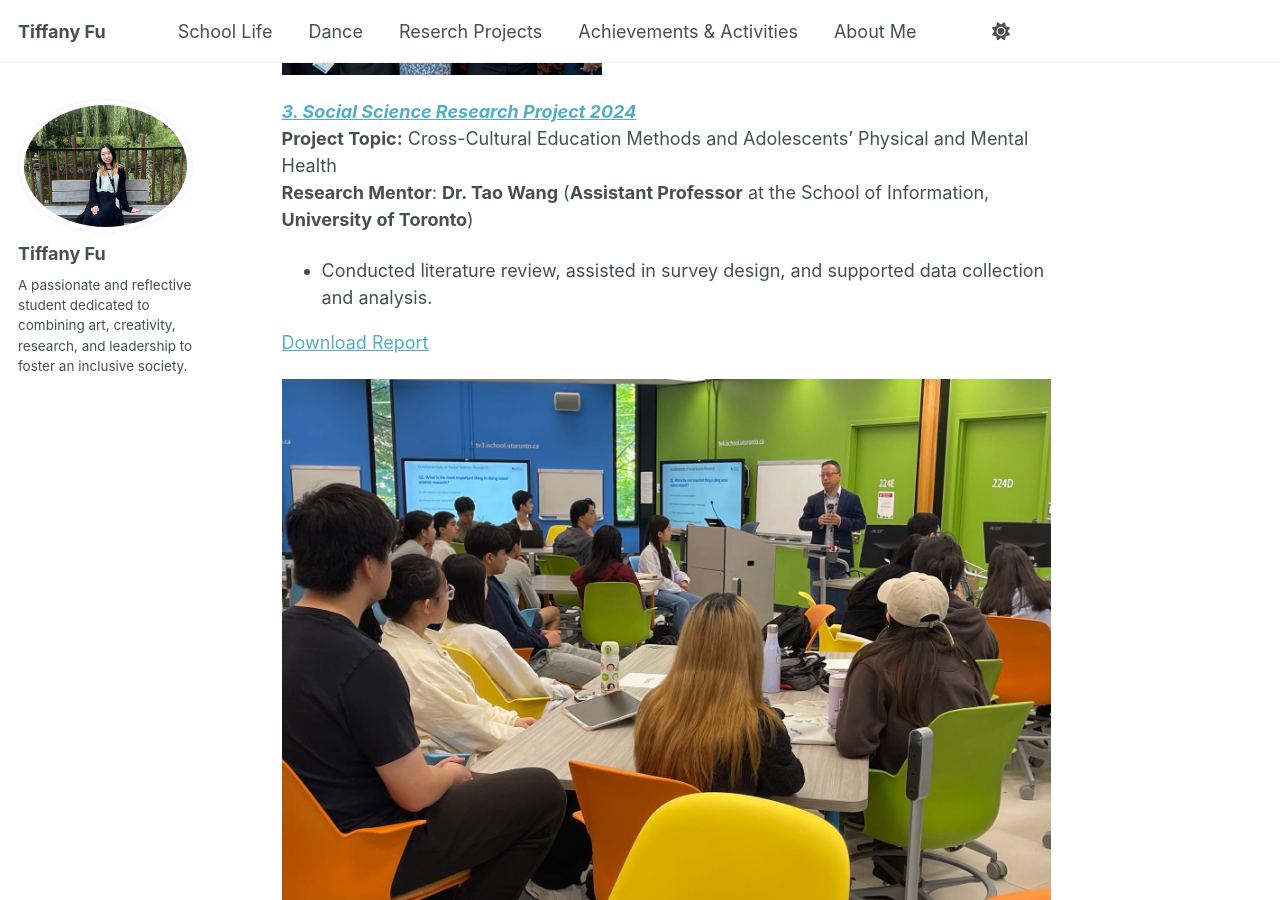
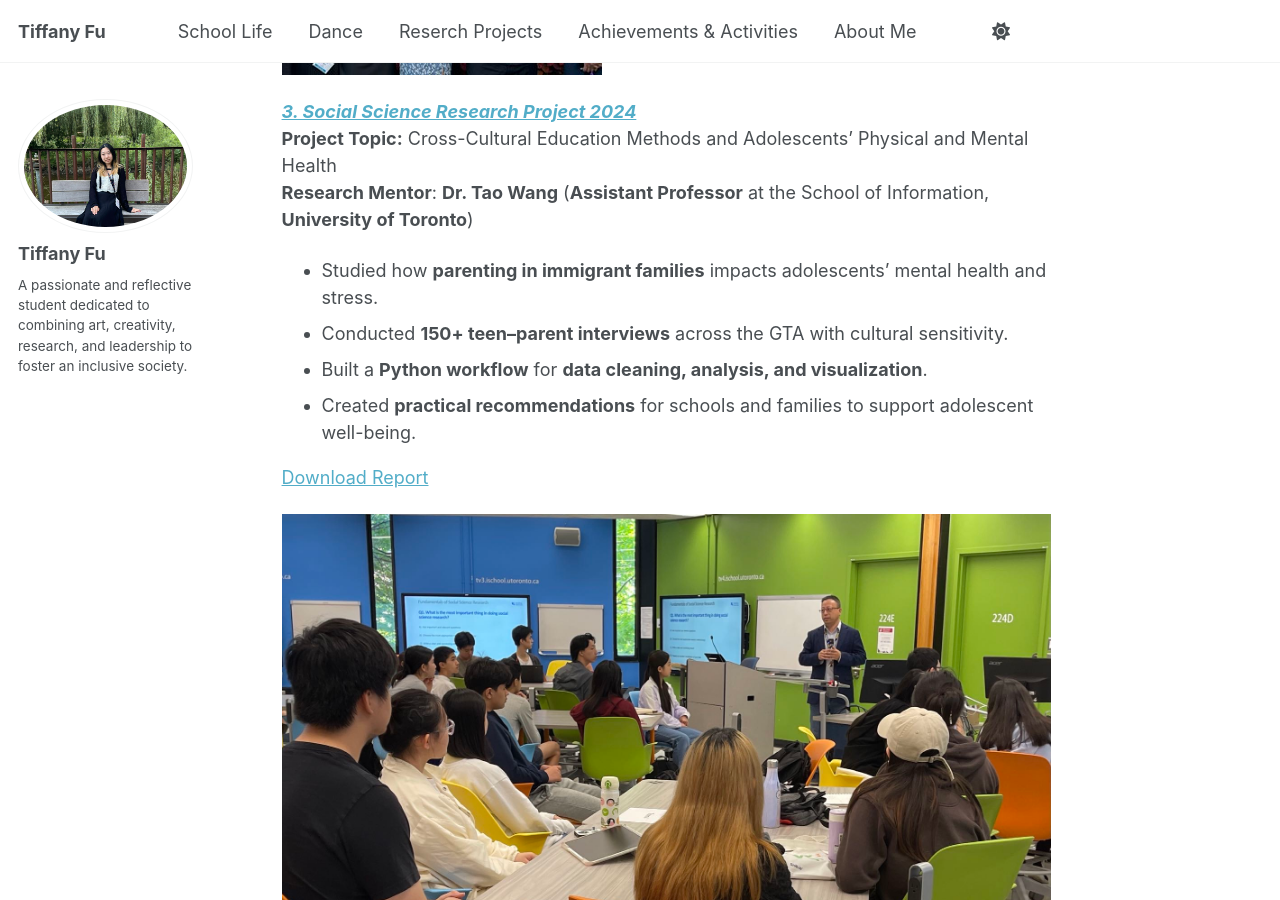
Before and after one commit to TiffanyJTFu/TiffanyTestWeb, a Jekyll site: the page built from _pages/about.md, in a window 1280 px wide and 900 px high, scrolled down 2333 px. Built offline with Jekyll 4.4.1, drawn with Linux system fonts in a browser that asks for light colours; a script that is not in the unit is left out.

Commit message:
Revise Social Science Research Project details
Updated project description with new findings and methodologies.

```diff
--- a/_pages/about.md
+++ b/_pages/about.md
@@ -39,7 +39,11 @@ redirect_from:
 <a href="https://www.tiffu.ca/teaching/SocialScienceResearchProject" target='_blank'><i>**3. Social Science Research Project 2024**</i></a>
 <br>**Project Topic:** Cross-Cultural Education Methods and Adolescents’ Physical and Mental Health
 <br>**Research Mentor**: **Dr. Tao Wang** (**Assistant Professor** at the School of Information, **University of Toronto**)
-* Conducted literature review, assisted in survey design, and supported data collection and analysis.<br>
+* Studied how **parenting in immigrant families** impacts adolescents’ mental health and stress.
+* Conducted **150+ teen–parent interviews** across the GTA with cultural sensitivity.
+* Built a **Python workflow** for **data cleaning, analysis, and visualization**.
+* Created **practical recommendations** for schools and families to support adolescent well-being.
+<br>
 
 <a href="https://www.tiffu.ca/files/AMH_PS_0608.pdf" target="_blank" rel="noopener noreferrer">Download Report</a>&nbsp;
 <br>
```
